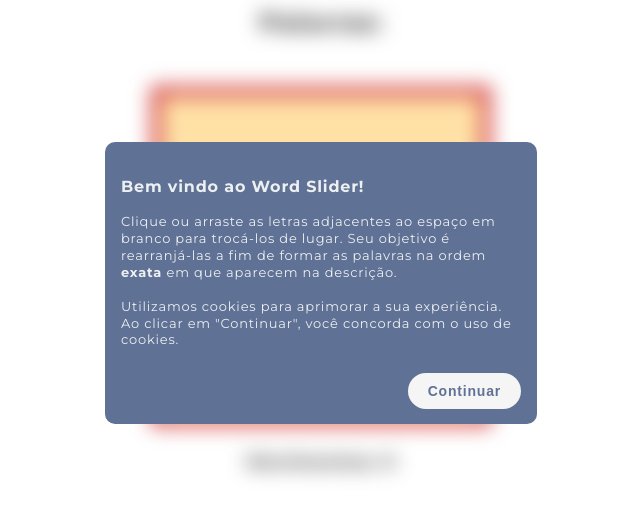
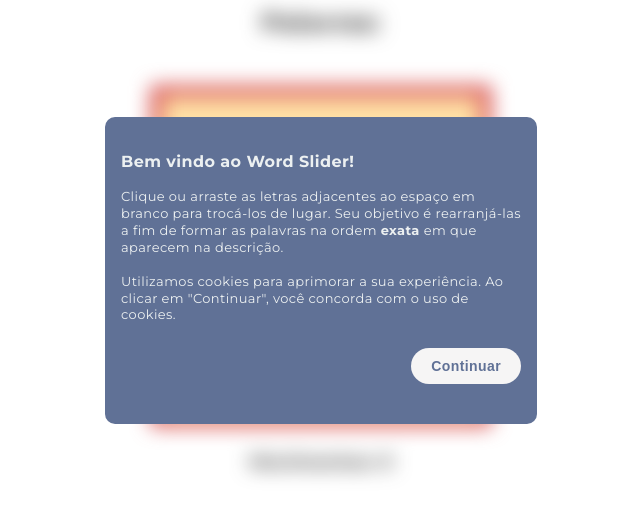
Before and after one commit to c1c3ro/word-slider, a plain HTML site: page index.html in a window 1280 px wide. Shown: the part 136-654 px from the top of the page, without its empty margins (319-959 px from the left). Drawn offline with Linux system fonts and the light colour scheme; no server answers.

Commit message:
adjustments

```diff
--- a/cookiealert.css
+++ b/cookiealert.css
@@ -31,7 +31,7 @@
     position: fixed;
     bottom: 30vh;
     width: 320px;
-    height: 250px;
+    height: 275px;
     margin: 0 auto;
     left: 0;
     right: 0;
--- a/script.js
+++ b/script.js
@@ -219,6 +219,7 @@
 
             if (!recordCookie) {
                 setCookie("record", turns, 365);
+                record.innerText = turns;
             } else if (parseInt(recordCookie) < parseInt(turns)) {
                 record.innerText = recordCookie;
             } else {
--- a/style.css
+++ b/style.css
@@ -11,7 +11,7 @@
 }
 
 * {
-    letter-spacing: 0.8px;
+    letter-spacing: 0.4px;
 }
 
 
```
